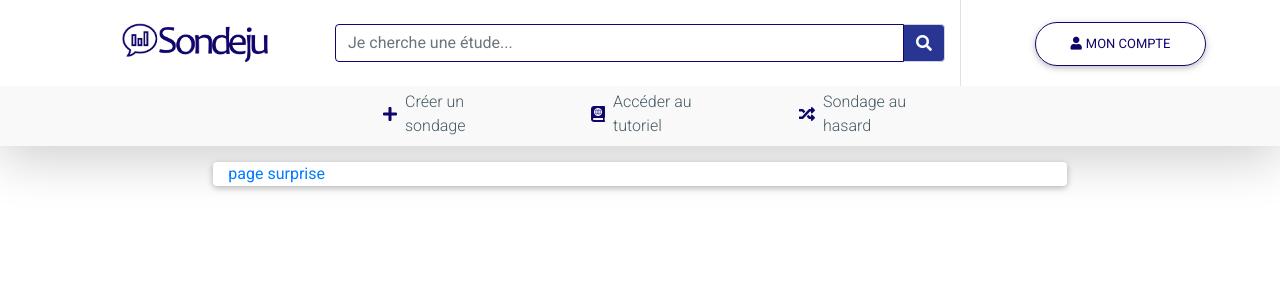
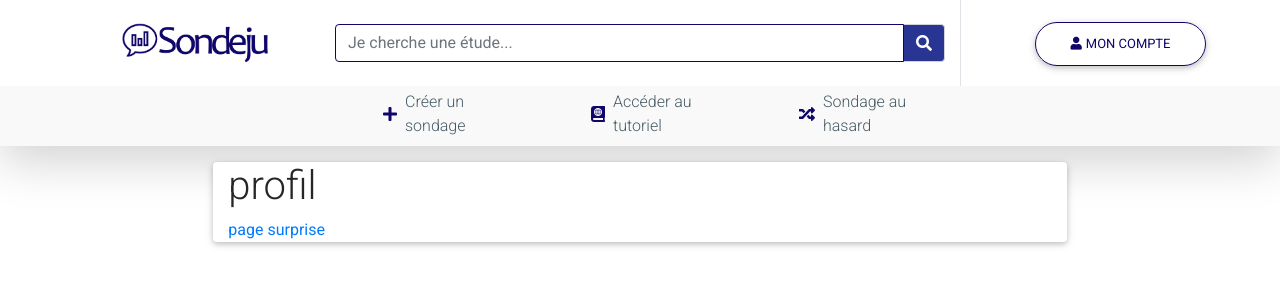
Before and after one commit to Antoine68/sondeju, a React (Create React App) app: page /compte in a window 1280 px wide. Shown: the top 300 px of the page. Built offline with nearby package versions, Linux system fonts and the light colour scheme.

Commit message:
ajout page account

```diff
--- /dev/null
+++ b/src/components/Account.js
@@ -0,0 +1,18 @@
+import 'bootstrap/dist/css/bootstrap.min.css'
+
+import '@fortawesome/fontawesome-free/css/all.min.css';
+import 'bootstrap-css-only/css/bootstrap.min.css';
+import 'mdbreact/dist/css/mdb.css';
+import './../styles/Account.css';
+
+import React from "react";
+
+export default class AccountContent extends React.Component {
+  render()  {
+    return (
+      <div>
+          <h1>profil</h1>
+      </div>
+    );
+  }
+}
--- a/src/pages/Account.js
+++ b/src/pages/Account.js
@@ -3,6 +3,7 @@ import { Link } from "react-router-dom";
 
 
 import Layout from "../components/Layout";
+import AccountContent from "../components/Account"
 
 
 
@@ -10,6 +11,7 @@ export default  class Account extends React.Component {
   render()  {
     return (
       <Layout>
+        <AccountContent></AccountContent>
         <Link to="/tableau-de-jp-baur">page surprise</Link>
       </Layout>
 
```
